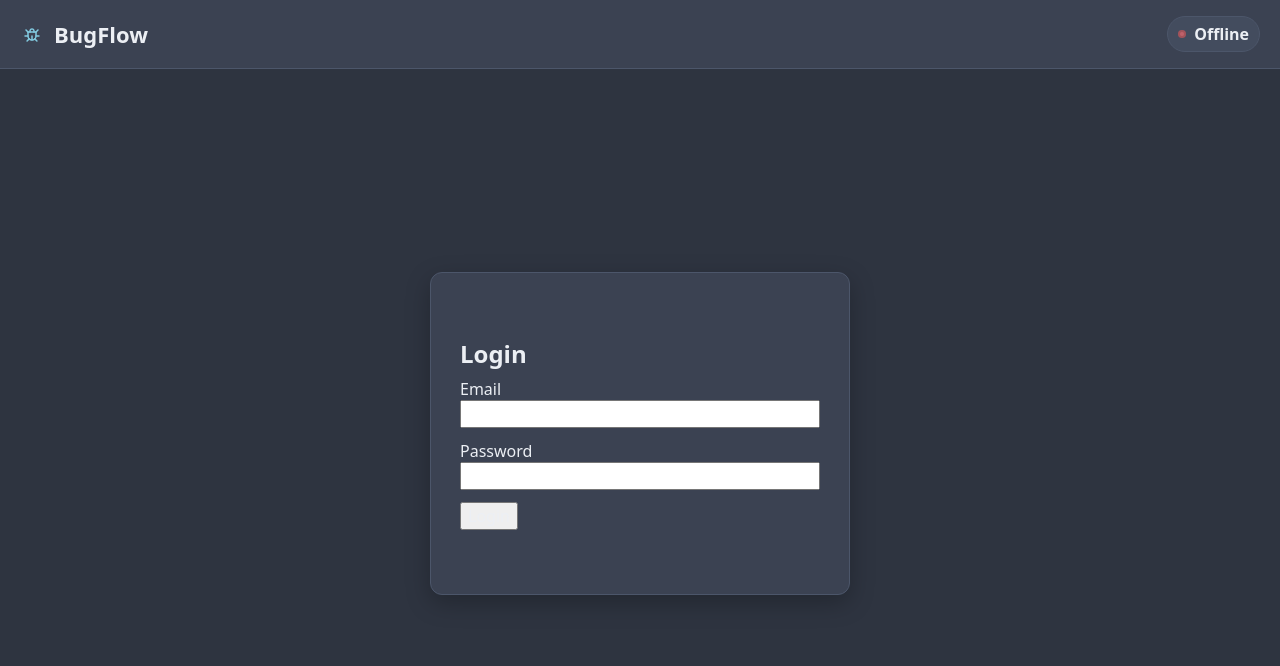
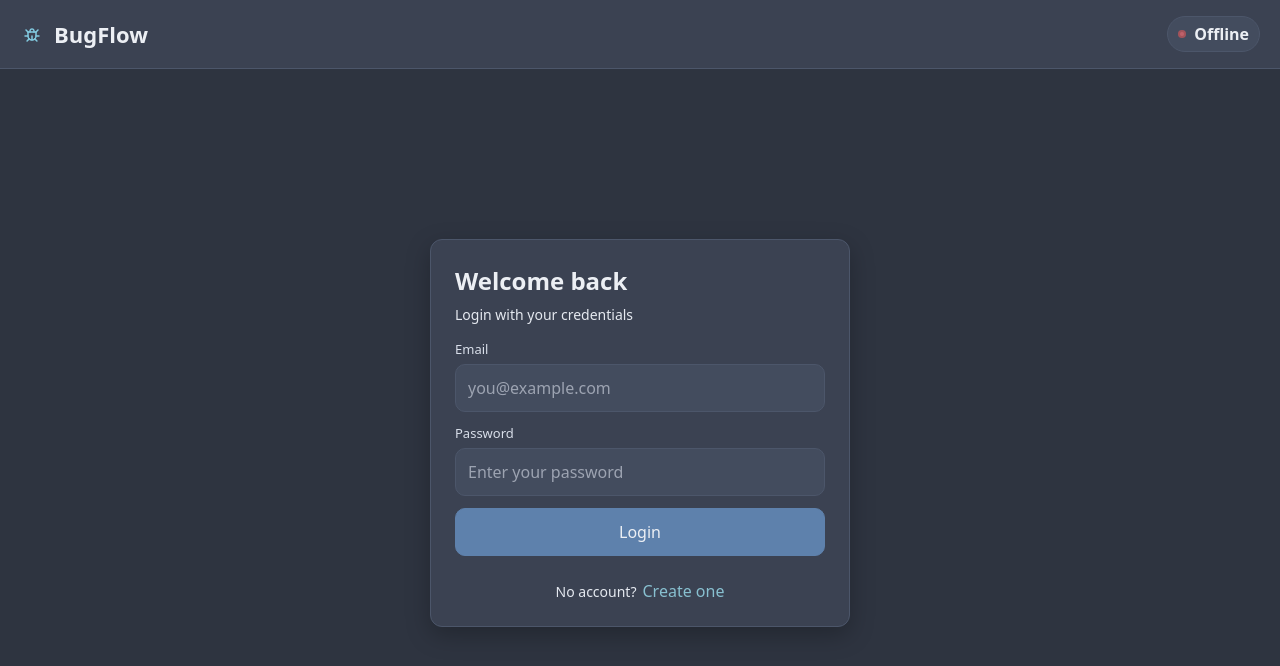
Before and after one commit to abijith-2002/bugflow-frontend, a React (Create React App) app in the folder WebFrontend/: page /login in a window 1280 px wide. Shown: the top 666 px of the page. Built offline with nearby package versions, Linux system fonts and the light colour scheme; no server answers; the HTML template or start-up script is replaced by a standard one; a web font is replaced by a local one.

Commit message:
CheckPoint - cg28b3687f

```diff
--- a/WebFrontend/src/pages/LoginPage.js
+++ b/WebFrontend/src/pages/LoginPage.js
@@ -1,91 +1,124 @@
-import React, { useState } from "react";
-import { fetchDisplayNameByUserId } from "../userProfileApi";
+import React, { useEffect, useState } from 'react';
+import { Link, useNavigate } from 'react-router-dom';
+import { apiPost } from '../api';
+import { saveAuth, isAuthenticated } from '../auth';
+import { getCurrentUserProfile } from '../userProfileApi';
 
-const API_BASE_URL = process.env.REACT_APP_API_BASE_URL || "";
+// PUBLIC_INTERFACE
+export default function LoginPage() {
+  /** Login screen with email/password posting to /auth/login. On success, persist token and redirect to dashboard. */
+  const [email, setEmail] = useState('');
+  const [password, setPassword] = useState('');
+  const [loading, setLoading] = useState(false);
+  const [error, setError] = useState('');
+  const [authed, setAuthed] = useState(null);
 
-export default function LoginPage() {
-  const [email, setEmail] = useState("");
-  const [password, setPassword] = useState("");
-  const [error, setError] = useState(null);
-  const [status, setStatus] = useState(null);
+  const navigate = useNavigate();
+
+  useEffect(() => {
+    // If already authenticated, go straight to dashboard
+    if (isAuthenticated()) {
+      navigate('/dashboard', { replace: true });
+    }
+  }, [navigate]);
+
+  useEffect(() => {
+    // After successful authentication, immediately redirect to dashboard
+    if (authed) {
+      navigate('/dashboard', { replace: true });
+    }
+  }, [authed, navigate]);
 
   const onSubmit = async (e) => {
     e.preventDefault();
-    setError(null);
-    setStatus("Logging in...");
-
+    setError('');
+    setAuthed(null);
+    if (!email || !password) {
+      setError('Please provide both email and password.');
+      return;
+    }
+    setLoading(true);
     try {
-      const res = await fetch(`${API_BASE_URL}/auth/login`, {
-        method: "POST",
-        headers: { "Content-Type": "application/json" },
-        body: JSON.stringify({ email, password }),
-      });
-      if (!res.ok) {
-        const data = await res.json().catch(() => ({}));
-        throw new Error(data?.detail || `Login failed (${res.status})`);
-      }
-      const data = await res.json();
-
-      const userId = data?.user_id;
-      let displayName = null;
-
-      if (userId) {
-        try {
-          const profile = await fetchDisplayNameByUserId(userId);
-          displayName = profile?.display_name || null;
-        } catch (e) {
-          // do not block login if profile fetch fails
-          // eslint-disable-next-line no-console
-          console.warn("Failed to fetch display name:", e);
-        }
+      const data = await apiPost('/auth/login', { email, password });
+      // Expect at least access_token; optionally token_type, refresh_token, user_id
+      const { access_token, token_type, user_id } = data || {};
+      if (!access_token) {
+        throw new Error('Invalid login response: missing access token');
       }
 
-      // Store session info as needed by the app
-      localStorage.setItem("access_token", data?.access_token || "");
-      localStorage.setItem("user_id", userId || "");
-      if (displayName) {
-        localStorage.setItem("display_name", displayName);
+      // Save token first so authorized calls work
+      saveAuth({ access_token, token_type });
+
+      // Fetch display_name for current user via backend
+      let displayName = null;
+      try {
+        const me = await getCurrentUserProfile();
+        displayName = me?.display_name || null;
+      } catch {
+        // ignore; fallback is handled in UI
       }
 
-      setStatus("Logged in");
-      // Navigate or update app state as necessary
-      // e.g., window.location.href = "/dashboard";
+      const userPayload = user_id ? { id: user_id, displayName: displayName || null } : { displayName: displayName || null };
+      // Save again with user payload containing displayName
+      saveAuth({ access_token, token_type, user: userPayload });
+      setAuthed({ ok: true });
     } catch (err) {
-      setError(err.message || "Unexpected error");
-      setStatus(null);
+      setError(err?.message || 'Login failed');
+    } finally {
+      setLoading(false);
     }
   };
 
   return (
-    <div style={{ maxWidth: 360, margin: "40px auto" }}>
-      <h2>Login</h2>
-      <form onSubmit={onSubmit}>
-        <div style={{ marginBottom: 12 }}>
-          <label htmlFor="email">Email</label>
+    <div>
+      <h2>Welcome back</h2>
+      <p className="subtitle">Login with your credentials</p>
+
+      {error ? <div className="error">{error}</div> : null}
+      {authed ? (
+        <div className="success" style={{ marginBottom: 12 }}>
+          Login successful
+        </div>
+      ) : null}
+      <form className="form" onSubmit={onSubmit}>
+        <div>
+          <label className="label" htmlFor="email">Email</label>
           <input
             id="email"
+            className="input"
             type="email"
+            placeholder="you@example.com"
             value={email}
             onChange={(e) => setEmail(e.target.value)}
-            style={{ display: "block", width: "100%" }}
+            autoComplete="email"
             required
           />
         </div>
-        <div style={{ marginBottom: 12 }}>
-          <label htmlFor="password">Password</label>
+        <div>
+          <label className="label" htmlFor="password">Password</label>
           <input
             id="password"
+            className="input"
             type="password"
+            placeholder="Enter your password"
             value={password}
             onChange={(e) => setPassword(e.target.value)}
-            style={{ display: "block", width: "100%" }}
+            autoComplete="current-password"
             required
+            minLength={8}
           />
         </div>
-        <button type="submit">Login</button>
+
+        <button className="btn" type="submit" disabled={loading}>
+          {loading ? 'Logging in...' : 'Login'}
+        </button>
+
+        {/* Prompt directly below the button, centered */}
+        <div className="centered-cta">
+          <span className="subtitle">No account?</span>
+          <Link className="link" to="/signup">Create one</Link>
+        </div>
       </form>
-      {status && <p>{status}</p>}
-      {error && <p style={{ color: "red" }}>{error}</p>}
     </div>
   );
 }
--- a/WebFrontend/src/userProfileApi.js
+++ b/WebFrontend/src/userProfileApi.js
@@ -1,31 +1,26 @@
-export const API_BASE_URL = process.env.REACT_APP_API_BASE_URL || "";
+import { apiGet } from './api';
 
-async function handleResponse(res) {
-  if (!res.ok) {
-    let msg = `Request failed with status ${res.status}`;
-    try {
-      const data = await res.json();
-      if (data && data.detail) msg = data.detail;
-    } catch (_) {
-      // ignore
-    }
-    throw new Error(msg);
-  }
-  return res.json();
+// PUBLIC_INTERFACE
+export async function getCurrentUserProfile() {
+  /** Calls backend GET /users/me to resolve current user's display_name from public.profiles. */
+  return apiGet('/users/me');
 }
 
 // PUBLIC_INTERFACE
-export async function fetchDisplayNameByUserId(userId) {
-  /** Fetch display name from backend by user id. */
-  if (!userId) {
-    throw new Error("userId is required");
+export async function fetchAndStoreDisplayName(saveAuthFunc, userId) {
+  /** Convenience helper: fetches current user's display_name and saves it with saveAuth. */
+  try {
+    const me = await getCurrentUserProfile();
+    const displayName = me?.display_name || null;
+    // Build a user object with id + displayName if provided
+    const userPayload = userId ? { id: userId, displayName } : { displayName };
+    // saveAuthFunc should be saveAuth from auth.js
+    if (typeof saveAuthFunc === 'function') {
+      // This call assumes token is already stored separately by the caller
+      saveAuthFunc({ access_token: null, user: userPayload });
+    }
+    return displayName;
+  } catch (e) {
+    return null;
   }
-  const res = await fetch(`${API_BASE_URL}/users/me`, {
-    method: "POST",
-    headers: {
-      "Content-Type": "application/json",
-    },
-    body: JSON.stringify({ user_id: userId }),
-  });
-  return handleResponse(res);
 }
```
Also changed, not shown: 2 other files (tests, documents, lock files or other folders).
